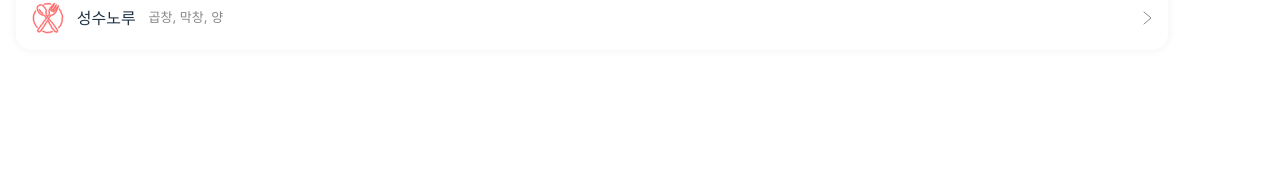
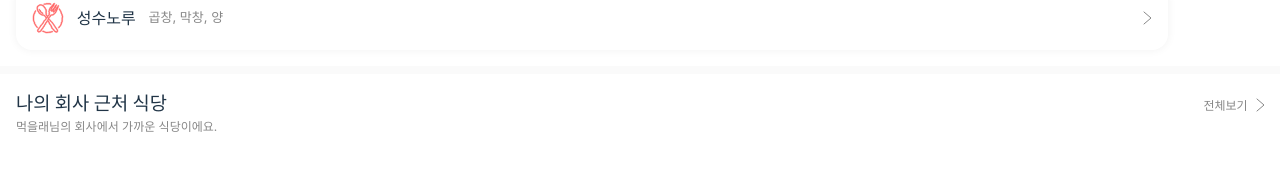
Before and after one commit to crohasang/wanna-eat-FE, a React (Vite) app: page /home in a window 1280 px wide. Shown: the part 614-784 px from the top of the page. Built offline with nearby package versions, Linux system fonts and the light colour scheme; no server answers; a web font is replaced by a local one.

Commit message:
feat: TitleSection 오른쪽 버튼
전체보기 버튼 추가

```diff
--- a/dev-dist/sw.js
+++ b/dev-dist/sw.js
@@ -82,7 +82,7 @@ define(['./workbox-54d0af47'], (function (workbox) { 'use strict';
     "revision": "3ca0b8505b4bec776b69afdba2768812"
   }, {
     "url": "index.html",
-    "revision": "0.e45vsmhqptg"
+    "revision": "0.4al6shqg8gg"
   }], {});
   workbox.cleanupOutdatedCaches();
   workbox.registerRoute(new workbox.NavigationRoute(workbox.createHandlerBoundToURL("index.html"), {
--- a/src/components/home/Restaurant.tsx
+++ b/src/components/home/Restaurant.tsx
@@ -75,6 +75,17 @@ const Restaurant = () => {
         name={visitedRestaurantData.name}
         category={visitedRestaurantData.category}
       />
+      <div
+        css={css`
+          background-color: #fafafa;
+          height: 1vh;
+        `}
+      />
+      <TitleSection
+        title='나의 회사 근처 식당'
+        subtitle='먹을래님의 회사에서 가까운 식당이에요.'
+        isRightButton={true}
+      ></TitleSection>
     </Col>
   );
 };
--- a/src/components/home/TitleSection.tsx
+++ b/src/components/home/TitleSection.tsx
@@ -1,14 +1,17 @@
 /** @jsxImportSource @emotion/react */
 import { css } from '@emotion/react';
-import { Col } from '../commons/Flex';
+import { Col, Row } from '../commons/Flex';
+import arrowImg from '../../assets/rightArrow.svg';
 
 interface TitleSectionProps {
   title: string;
   subtitle: string;
+  isRightButton?: boolean;
 }
 
-const TitleSection = ({ title, subtitle }: TitleSectionProps) => {
+const TitleSection = ({ title, subtitle, isRightButton = false }: TitleSectionProps) => {
   return (
+    <Row>
       <Col
         css={css`
           padding: 1em 1em 0 1em;
@@ -31,6 +34,24 @@ const TitleSection = ({ title, subtitle }: TitleSectionProps) => {
           {subtitle}
         </span>
       </Col>
+      {isRightButton && (
+        <button
+          css={css`
+            display: flex;
+            font-size: 12px;
+            background-color: #fff;
+            color: #878787;
+            gap: 8px;
+            justify-content: center;
+            align-items: center;
+            white-space: nowrap;
+          `}
+        >
+          <span>전체보기</span>
+          <img src={arrowImg} alt='arrowImg' />
+        </button>
+      )}
+    </Row>
   );
 };
 
```
Lines whose indentation alone changed are shown as unchanged.
